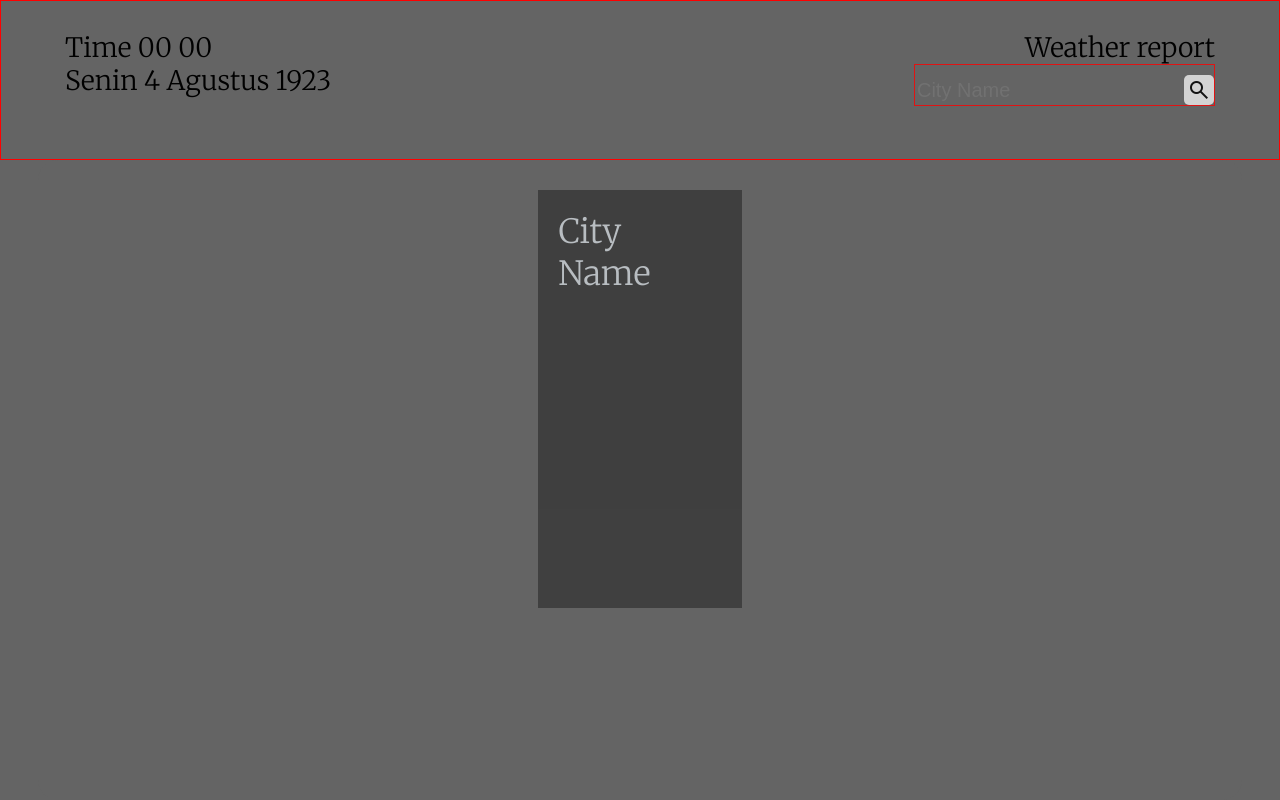
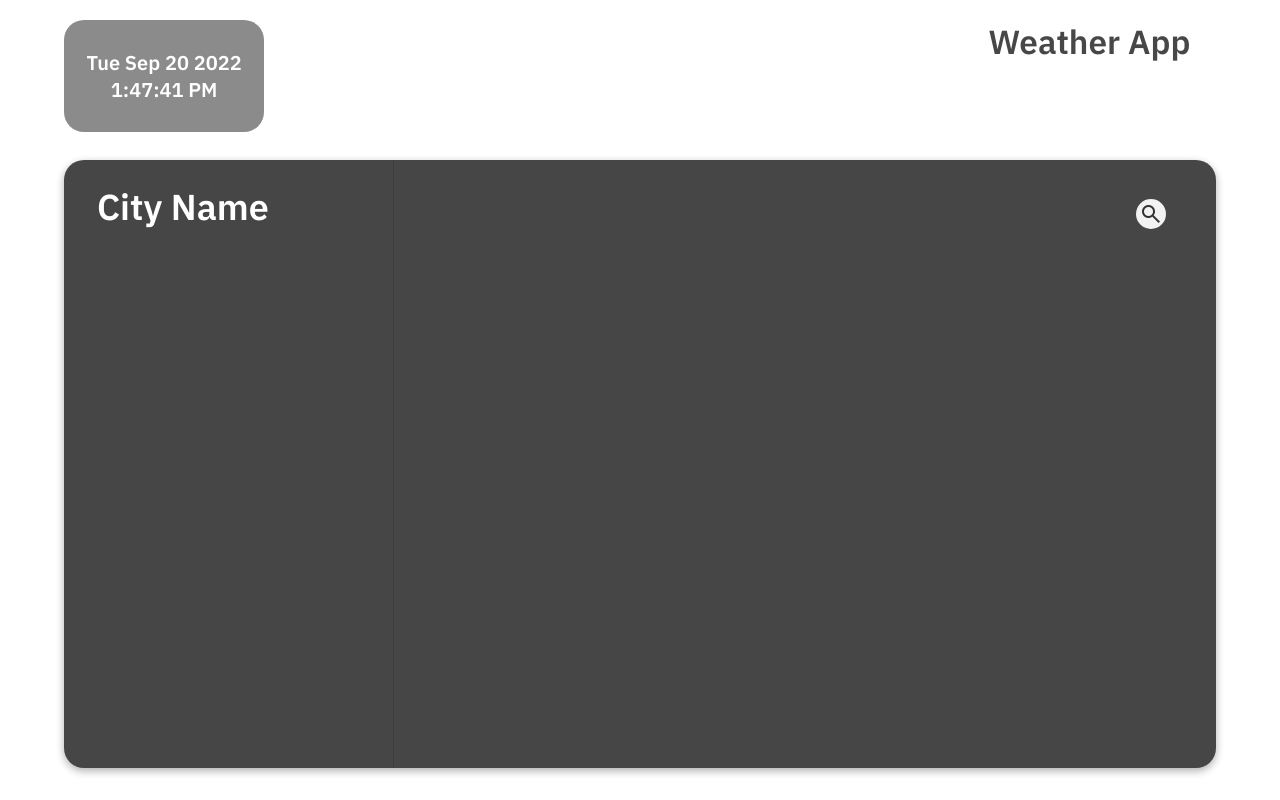
Before and after one commit to kurniadikevin/Weather-App, a plain HTML site: page index.html in a window 1280 px wide. Drawn offline with nearby package versions, Linux system fonts and the light colour scheme; no server answers.

Commit message:
add new layout on css

```diff
--- a/index.html
+++ b/index.html
@@ -12,25 +12,12 @@
 <body>
     <div class="header">
         <div class="current-date">
-            <div class="date-time">Time 00 00</div>
-            <div class="date-date">Senin 4 Agustus 1923</div>
+            <div class="date-date"></div>
+            <div class="date-time"></div>
         </div>
 
         <div class="header-right">
-                <div class="app-name">Weather report</div>
-
-                <div class="inputDiv">
-                    <div class="cont1">
-                        <label for="cityInput"></label>
-                    </div>
-                    <div class="cont2">
-                         <input type="text" id="cityInput" placeholder="City Name">
-                         <button id="searchBtn"><span class="material-symbols-outlined">
-                        search
-                        </span>
-                        </button>
-                    </div>
-                </div>
+                <div class="app-name">Weather App</div>
         </div>
     </div>
 
@@ -39,16 +26,46 @@
 
     <div class="main">
 
-        <div class="city-content">
+        <div class="main-col1">
             <div class="city-name">City Name</div>
-            <div class="weather"></div>
+            <div class="country-code"></div>
             <div class="temp"> </div>
-            <div class="min-temp"></div>
-            <div class="max-temp"></div>
-            <div class="humidity"> </div>
-            <div class="sea-level"> </div>
-            <div class="wind"></div>
         </div>
+
+        <div class="main-col2">
+            <div class="main-head">
+
+                <div class="weather"></div>
+
+                <div class="inputDiv">
+                         <input type="text" id="cityInput" placeholder="City Name" >
+                         <button id="searchBtn">
+                            <span class="material-symbols-outlined">
+                             search</span>
+                        </button>
+               </div>
+
+            </div>
+
+            <div class="main-info">
+                <div class="top-info">
+                    <div class="min-temp"></div>
+                    <div class="max-temp"></div>
+                    <div class="humidity"> </div>
+                </div>
+
+                <div class="bottom-info">
+                    <div class="sea-level"> </div>
+                    <div class="wind"></div>
+                    <div class="local-time"></div>
+                </div>
+            </div>
+
+
+        </div>
+
+
+
     </div>
     <script src="./script.js"></script>
 </body>
--- a/script.js
+++ b/script.js
@@ -1,14 +1,19 @@
 const mainContent = document.querySelector('.main');
 const cityNameCont = document.querySelector('.city-name');
 const cityContent = document.querySelector('.city-content');
+const countryCode = document.querySelector('.country-code');
 
-const weatherCont = document.querySelector('.weather')
+const weatherCont = document.querySelector('.weather');
 const tempertureCont = document.querySelector('.temp');
 const minTemp = document.querySelector('.min-temp');
 const maxTemp = document.querySelector('.max-temp');
 const humidityCont = document.querySelector('.humidity');
 const seaLevelCont = document.querySelector('.sea-level');
 const windCont = document.querySelector('.wind');
+
+//new data
+const localTime = document.querySelector('.local-time');
+
 
 // fetch api city
 function loadWeather(cityName){
@@ -19,25 +24,45 @@ function loadWeather(cityName){
     .then(function(response){
         console.log( response);
         console.log(response.name);
+
+         // get gmt time
+        // in seconds
+        const gmtTimestamp = new Date().getTime();
+        console.log(gmtTimestamp);
+        const gmtPlus = JSON.stringify(response.timezone);
+        console.log(gmtPlus);
+        console.log(gmtPlus/3600)
+        const locationTime = function(){
+            if( (gmtPlus/3600) > 0){
+                return '+' + gmtPlus/3600;
+            } else{
+                return  gmtPlus/3600;
+            }
+        }
+
+
         cityNameCont.textContent = response.name;
-        weatherCont.textContent = 'Weather: ' + (JSON.stringify(response.weather[0].description)).replace(/"/g," ");
-        tempertureCont.textContent = 'Temperature: '+ JSON.stringify(response.main.temp) + '℃';
-        minTemp.textContent = 'Min: ' + JSON.stringify(response.main.temp_min) + '℃';
-        maxTemp.textContent = 'Max: ' + JSON.stringify(response.main.temp_max) + '℃';
-        humidityCont.textContent = 'Humidity: ' + JSON.stringify(response.main.humidity);
-        seaLevelCont.textContent = 'Altitude: ' + JSON.stringify(response.main.sea_level)+' meter';
-        windCont.textContent = 'Wind: ' +  JSON.stringify(response.wind.speed) + ' km/h';
+        weatherCont.textContent =   (JSON.stringify(response.weather[0].description)).replace(/"/g," ");
+        tempertureCont.textContent =  JSON.stringify(response.main.temp) + '℃';
+        minTemp.textContent = 'Min. ' + JSON.stringify(response.main.temp_min) + '℃';
+        maxTemp.textContent = 'Max. ' + JSON.stringify(response.main.temp_max) + '℃';
+        humidityCont.textContent = 'Humidity. ' + JSON.stringify(response.main.humidity);
+        seaLevelCont.textContent = 'Altitude. ' + JSON.stringify(response.main.sea_level)+' meter';
+        windCont.textContent = 'Wind. ' +  JSON.stringify(response.wind.speed) + ' km/h';
+        localTime.textContent ='Timezone. GMT '+ locationTime();
+        countryCode.textContent= response.sys.country;
+
 
         function bgChange(){
             const body = document.querySelector('body');
             if(JSON.stringify(response.main.temp) < 30 && JSON.stringify(response.main.temp) > 20){
-                body.style.backgroundColor= '#bae6fd';
+               // body.style.backgroundImage= '#bae6fd';
             }else if( JSON.stringify(response.main.temp) < 20){
-                body.style.backgroundColor = '#e0f2fe';
+                //body.style.backgroundImage = '#e0f2fe';
             }  else if( JSON.stringify(response.main.temp) > 35){
-                body.style.backgroundColor = '#ffedd5';
+                //body.style.backgroundImage = '#ffedd5';
             }
-             else{ body.style.backgroundColor='#cbd5e1';}
+             else{ /* body.style.backgroundColor='#cbd5e1'; */}
         };
         bgChange();
     })
@@ -52,9 +77,15 @@ loadWeather('bandung');//
 const cityInput = document.querySelector('#cityInput');
 const searchBtn = document.querySelector('#searchBtn');
 
+cityInput.style.visibility='hidden';
+
 searchBtn.addEventListener('click',function(){
+    cityInput.style.visibility='visible';
+    if(cityInput.value){
      loadWeather(cityInput.value);
      cityInput.value='';
+     cityInput.style.visibility='hidden';
+    }
     });
 
 function bgChange(){
@@ -63,3 +94,16 @@ function bgChange(){
         body.style.backgroundColor='blue';
     }
 };
+
+
+//manage time
+const dateTime = document.querySelector('.date-time');
+const dateDate =document.querySelector('.date-date');
+
+let time;
+function setTime(){
+    let today = new Date();
+     dateTime.textContent=today.toLocaleTimeString();
+     dateDate.textContent= today.toDateString();
+}
+setInterval(setTime,1000);
--- a/style.css
+++ b/style.css
@@ -1,15 +1,16 @@
-@import url('https://fonts.googleapis.com/css2?family=Merriweather:wght@300&display=swap');
+@import url('https://fonts.googleapis.com/css2?family=IBM+Plex+Sans:wght@600&display=swap');
+
+
 
 body{
-    background-color: rgb(100,100,100);
+    background-image: linear-gradient(to right white wheat);
     display: grid;
     grid-template-rows: 2fr  8fr;
     height: 100vh;
     margin: 0;
-    font-family: 'Merriweather', serif;
-    font-weight: 500;
-    color: black;
-    transition: background-color 1s;
+    font-family: 'IBM Plex Sans', sans-serif;
+    color: white;
+    transition: background-color 0.5s;
 
 }
 
@@ -19,35 +20,43 @@ body>div{
 
 .header{
     display: flex;
-    padding-top: 30px;
+    padding-top: 20px;
     justify-content: space-between;
-    border: 1px solid red;
-    padding-right: 5%;
+
+    padding-right: 7%;
     padding-left: 5%;
+    font-weight: 500;
+    font-size: 30pt;
+
 }
     .current-date{
         font-size: 20pt;
-
+        background-color: rgb(25,25,25);
+        opacity: 0.5;
+        height: 80%;
+        border-radius: 20px;
+        padding: 0% 2%;
+        display: flex;
+        flex-direction: column;
+        align-items: center;
+        justify-content: center;
+    }
+        .date-date{
+            font-size: 15pt;
+        }
+        .date-time{
+            font-size: 15pt;
         }
 
    .app-name{
     display: flex;
-    justify-content: flex-end;
-    font-size: 20pt;
+    justify-content: center;
+    font-size: 25pt;
     font-weight: 500;
+    color: rgb(25,25,25,0.8);
    }
 
 
-.inputDiv{
-    display: flex;
-    flex-direction: column;
-    align-items: center;
-    justify-content: center;
-    gap: 10px;
-    opacity: 0.8;
-    border: 1px solid red;
-
-}
 
     .cont1{
         display: flex;
@@ -56,63 +65,108 @@ body>div{
     .cont2{
         display: flex;
     }
+
+
+.main{
+    font-size: 15pt;
+    display: grid;
+    grid-template-columns: 2fr 5fr;
+    background-color: rgb(25,25,25);
+    color: white;
+    opacity: 0.8;
+    border-radius: 20px;
+    margin-left: 5%;
+    margin-right: 5%;
+    margin-bottom: 2.5%;
+    box-shadow: rgba(0, 0, 0, 0.4) 0px 3px 8px;
+}
+
+.main>div{
+
+}
+
+.main-col1{
+    padding-top: 7%;
+    padding-left: 10%;
+
+}
+    .city-name{
+        font-size: 27pt;
+        font-weight: 500;
+    }
+
+    .country-code{
+        font-size: 22pt;
+
+    }
+
+    .temp{
+        font-size: 25pt;
+    }
+
+.main-col2{
+    display: grid;
+    grid-template-rows: 8fr 3fr;
+    padding-left: 5%;
+    padding-top: 3%;
+    padding-right: 5%;
+    padding-bottom: 3%;
+    border-left:1px solid rgb(15,15,15) ;
+}
+    .main-col2>div{
+
+    }
+
+    .main-head{
+        display: flex;
+        justify-content:space-between;
+    }
+
+
+    .weather {
+        text-transform:capitalize;
+        font-size: 30pt;
+    }
+
+    .inputDiv{
+        display: flex;
+        height: 30px;
+        width: 40%;
+        padding-right: 5%;
+        padding-top: 2%;
+        gap: 25px;
+    }
+
     label{
         font-size: 15pt;
         font-weight: 500;
     }
 
     #cityInput{
-
         border-radius: 3px;
-            background-color: rgb(100,100,100);
-            color: white;
+        background-color: white;
+        color: rgb(100,100,100);
         font-size: 15pt;
         border: none;
     }
 
     #searchBtn{
-            border-radius: 5px;
+        border-radius: 25px;
         display: flex;
         align-items: center;
         justify-content: center;
         padding: 3px;
         border: none;
+        font-size: 20pt;
+        background-color: none;
     }
 
-.main{
-    font-size: 15pt;
-    display: flex;
-    flex-direction: column;
-    align-items: center;
-    padding-top: 30px;
-    gap: 25px;
-    background-color: rgb(100,100,100,0.2);
-    border-radius: 20px;
-    margin-left: 3%;
-    margin-right: 3%;
-}
-
-.main>div{
-    border: 0px solid red;
-}
-
-.city-name{
-    font-size: 25pt;
-    padding-right: 3%;
-    font-weight: 500;
+   .main-info{
+    display: grid;
+    grid-template-columns: 1fr 1fr;
 
    }
-
-    .city-content{
+        .top-info, .bottom-info{
          display: grid;
-        grid-template-rows: repeat(4,1fr);
-        gap: 6px;
-        background-color: rgb(40,40,40);
-        padding: 20px;
-        color: aliceblue;
-        opacity: 0.6;
+         grid-template-rows: repeat(3,1fr);
         }
-
-    .weather {
-        text-transform:capitalize;
-    }
```
Lines whose indentation alone changed are shown as unchanged.
